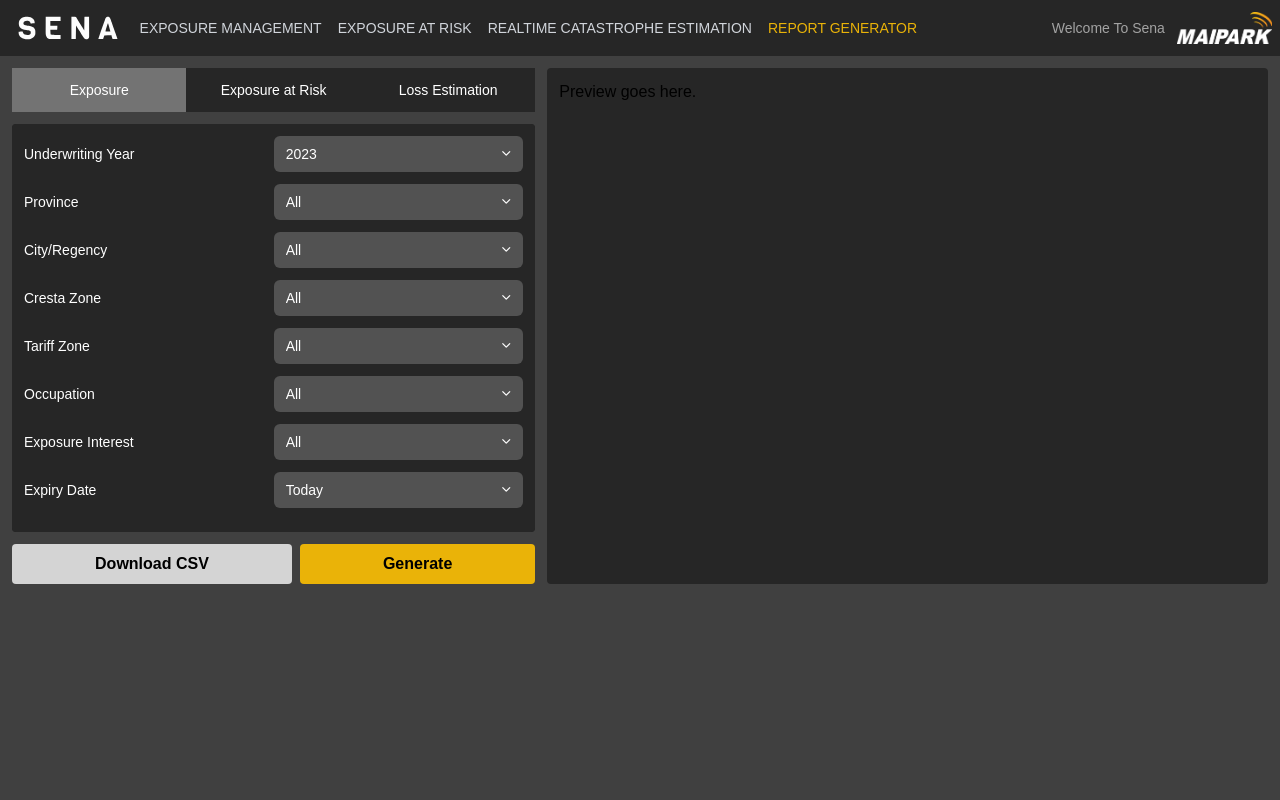
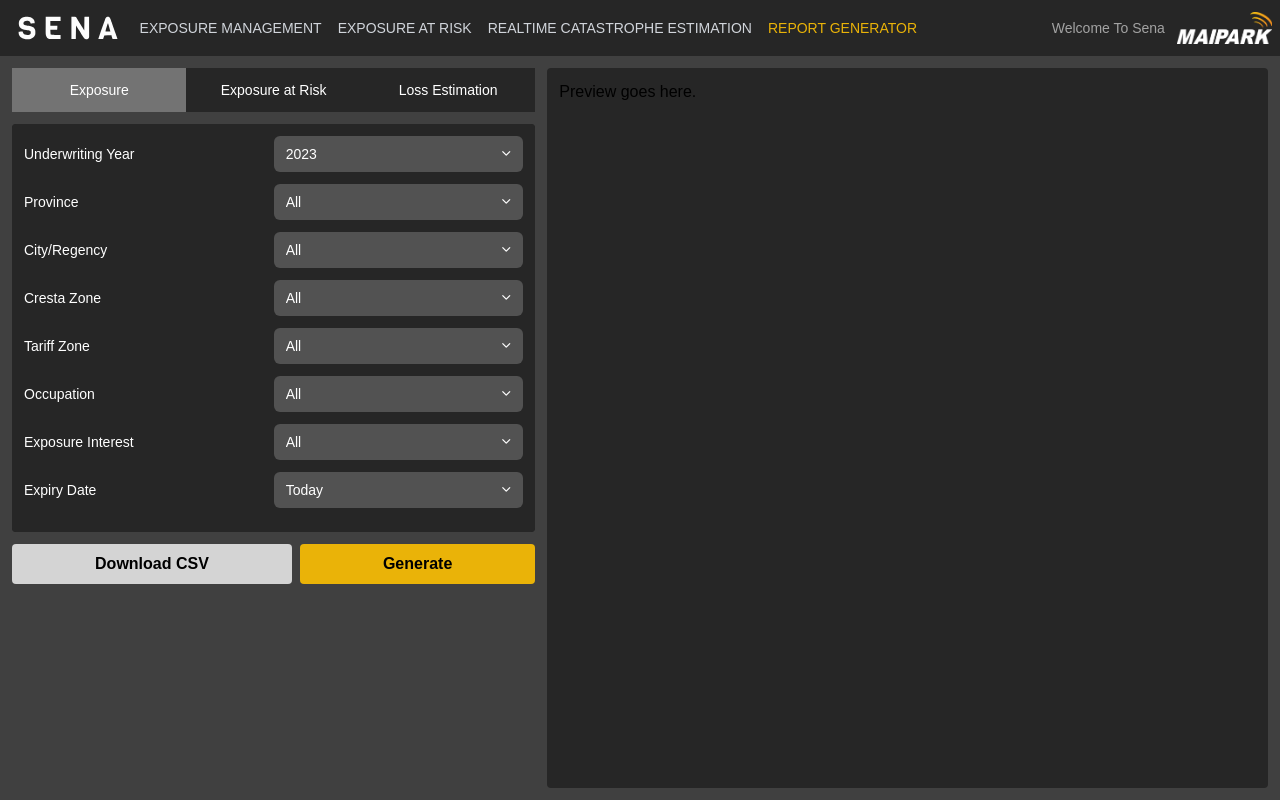
Before and after one commit to asbp/sena-ergen, a Nuxt app: page / in a window 1280 px wide. Built offline with nearby package versions, Linux system fonts and the light colour scheme; a web font is replaced by a local one.

Commit message:
fix flex

```diff
--- a/pages/index.vue
+++ b/pages/index.vue
@@ -25,7 +25,7 @@ const lossEstimationModel = reactive({
 <template>
   <div class="bg-neutral-700 flex min-h-screen flex-col">
     <Navbar />
-    <div class="md:flex md:flex-row flex-col p-3 space-y-3 md:space-x-3 md:space-y-0">
+    <div class="md:flex flex-1 min-h-full p-3 space-y-3 md:space-y-0 md:space-x-3">
       <div class="md:w-1/2 lg:w-5/12">
         <TabView>
           <TabPage title="Exposure">
```
